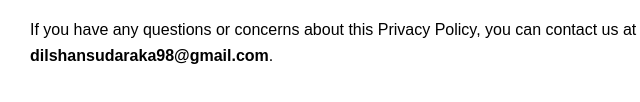
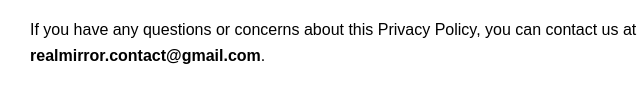
Before and after one commit to dilshan-sudharaka/real-mirror-privacy-policy, a plain HTML site: page index.html in a window 1280 px wide. Shown: the part 1975-2077 px from the top of the page, 210-850 px from the left. Drawn offline with Linux system fonts and the light colour scheme.

Commit message:
Update index.html

```diff
--- a/index.html
+++ b/index.html
@@ -89,6 +89,6 @@
     <p>We may update this policy from time to time. Any changes will be reflected by updating the "Effective Date" at the top of this policy.</p>
 
     <h2>10. Contact Us</h2>
-    <p>If you have any questions or concerns about this Privacy Policy, you can contact us at <strong>dilshansudaraka98@gmail.com</strong>.</p>
+    <p>If you have any questions or concerns about this Privacy Policy, you can contact us at <strong>realmirror.contact@gmail.com</strong>.</p>
 </body>
 </html>
```
